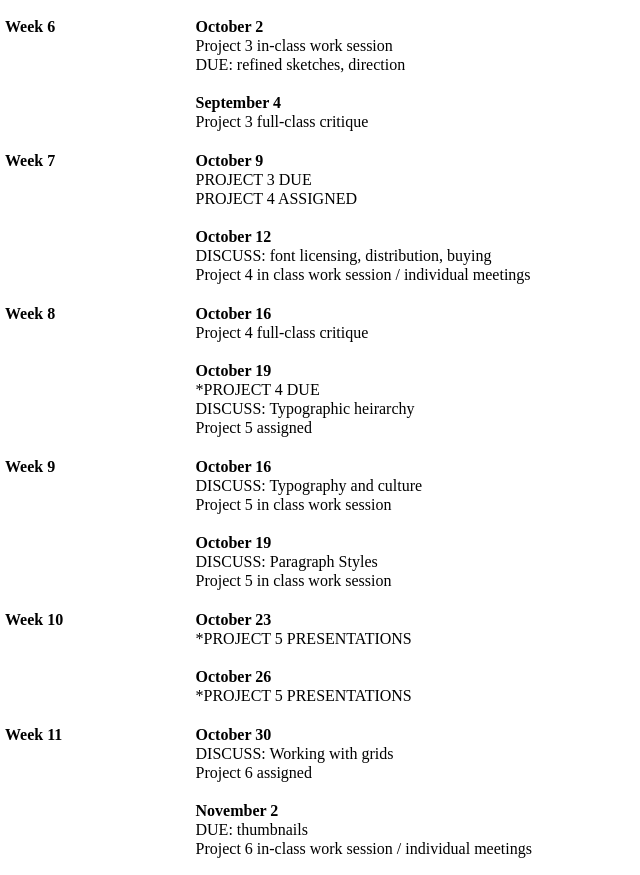
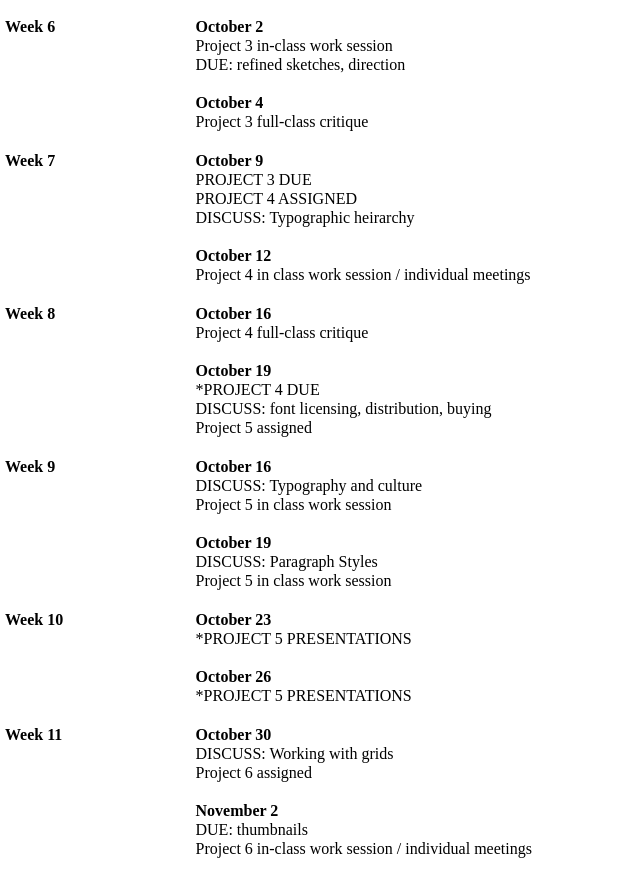
Before and after one commit to jarrettfuller/type, a plain HTML site: page syllabus.html in a window 1280 px wide. Shown: the part 1034-1909 px from the top of the page, without its empty margins (0-640 px from the left). Drawn offline with Linux system fonts and the light colour scheme.

Commit message:
fixed syllabus

```diff
--- a/syllabus.html
+++ b/syllabus.html
@@ -133,7 +133,7 @@
 
                     <br />
 
-                    <p><b>September 4</b></p>
+                    <p><b>October 4</b></p>
                     <p>Project 3 full-class critique</p>
 
                 </div>
@@ -147,12 +147,11 @@
 
                     <p>PROJECT 3 DUE</p>
                      <p>PROJECT 4 ASSIGNED</p>
+                    <p>DISCUSS: Typographic heirarchy</p>
 
                     <br />
 
                     <p><b>October 12</b></p>
-
-                    <p>DISCUSS: font licensing, distribution, buying</p>
                     <p>Project 4 in class work session / individual meetings</p>
 
                 </div>
@@ -162,15 +161,13 @@
                 <h3>Week 8</h3>
                 <div class="class">
                     <p><b>October 16</b></p>
-
                     <p>Project 4 full-class critique</p>
 
                     <br />
 
                     <p><b>October 19</b></p>
-
                     <p>*PROJECT 4 DUE</p>
-                    <p>DISCUSS: Typographic heirarchy</p>
+                    <p>DISCUSS: font licensing, distribution, buying</p>
                      <p>Project 5 assigned</p>
 
                 </div>
```
